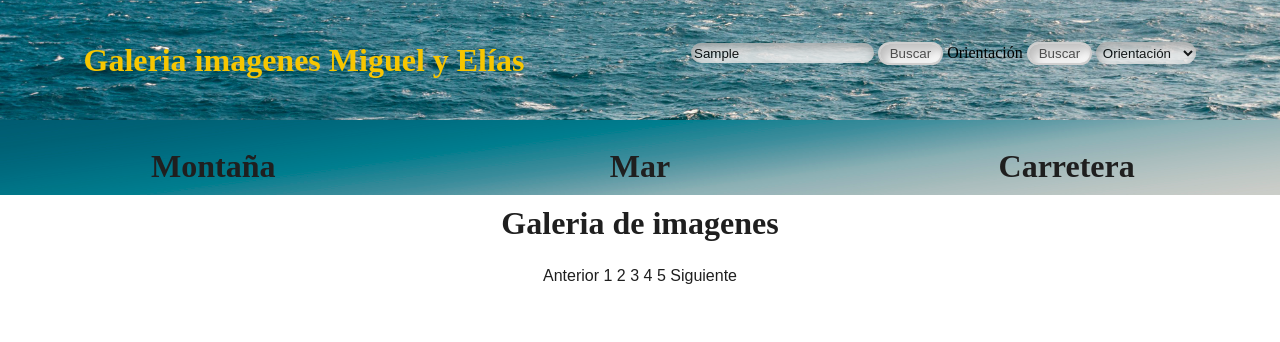
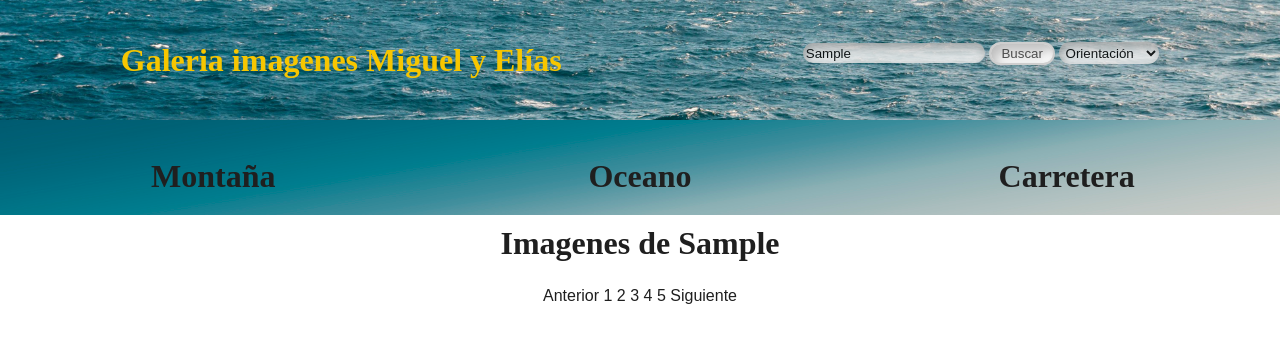
Before and after one commit to EliasBM98/trabajo-final-galeria-pexels, a plain HTML site: page index.html in a window 1280 px wide. Both pictures are taken after typing "Sample" into the empty fields and a click on the button "Buscar". Drawn offline with Linux system fonts and the light colour scheme; no server answers.

Commit message:
funcion titulo galeria

```diff
--- a/css/main.css
+++ b/css/main.css
@@ -7,7 +7,7 @@
 }
 
 
-/*---------------HEADER---------------*/
+/*---------------HEADER---------------*/ /*Forma*/
 #header{
     position:relative;
     overflow: hidden;
@@ -31,8 +31,6 @@
 
 #contenedorFotoheader{
     position:absolute;
-    display: flex;
-    flex-direction: column;
     width: 100%;
     z-index: 1;
 }
@@ -42,7 +40,7 @@
     height: 100%;
 }
 
-/*-----barra busqueda-----*/
+/*------------barra busqueda------------*/ /*Estilo*/
 #busqueda{
     border: none;
     outline: none;
@@ -63,7 +61,7 @@
 }
 
 
-/*-----boton-----*/
+/*--------------boton--------------*/ /*Estilo*/
 #submit{
     background-color: #e0e0e0;
     border-radius: 30px;
@@ -81,7 +79,7 @@
     inset -2px -2px 5px #ffffff, 2px 2px 5px #bcbcbc, -2px -2px 5px #ffffff;
 }
 
-/*-----selector-----*/
+/*--------------selector------------*/ /*Estilo*/
 #orientacion{
     border: none;
     outline: none;
@@ -103,7 +101,7 @@
 
 
 
-/*---------------CATEGORIAS---------------*/
+/*---------------CATEGORIAS---------------*/ /*Forma*/
 #coleccionCategorias{
     display: flex;
     flex-direction: row;
@@ -119,7 +117,7 @@
 }
 
 
-/*-----contenedores titulo+foto-----*/
+/*--------contenedores titulo+foto--------*/ /*Forma*/
 .categorias{
     position: relative;
     z-index: 2;
@@ -131,7 +129,7 @@
     margin: 10px;
 }
 
-/*-----fotos-----*/
+/*--------------fotos---------------*/ /*Estilo*/
 .fotosCategoria{
     max-width: 100%;
     border-radius: 5px;
@@ -143,7 +141,7 @@
 }
 
 
-/*-----fondo degradado-----*/
+/*----------fondo degradado----------*/ /*Forma*/
 
 #contenedorFotocategorias{
     position:absolute;
@@ -158,7 +156,7 @@
     height: 100%;
 }
 
-/*-----titulos-----*/
+/*-----titulos-----*/ /*Forma*/
 .titulosFoto{
     display: flex;
     align-items: end;
@@ -166,7 +164,7 @@
 
 
 
-/*---------------GALERIA---------------*/
+/*---------------GALERIA---------------*/ /*Forma*/
 .galeria{
     width: 100vw;
     display:flex;
@@ -179,6 +177,7 @@
 
 .galeria > * {
     border-radius: 5px;
+
 }
 
 #tituloGaleria{
@@ -189,11 +188,9 @@
 
 
 
-/*---------------PAGINACION---------------*/
+/*---------------PAGINACION---------------*/ /*Forma*/
 .paginacion{
     text-align: center;
-
-
     margin: 15px;
 }
 .pagina{
@@ -204,12 +201,14 @@
 
 
 
-/*---------------TIPOGRAFIA---------------*/
+/*---------------TIPOGRAFIA---------------*/ /*Estilo*/
 .h1{
     color: rgb(247, 198, 0);
     font-family: 'Times New Roman', Times, serif;
 }
 .h2{
+    text-align: center;
+    margin: 10px;
     color: rgb(31, 31, 31);
     font-family: 'Times New Roman', Times, serif;
 
@@ -225,7 +224,10 @@
 
 
 
-/*---------------768px---------------*/
+
+/*------------------------------------
+-----------------768px----------------
+--------------------------------------*/
 @media screen and (min-width: 768px){
 
     .categorias{
@@ -236,7 +238,10 @@
 
 /*768px*/
 
-/*---------------992px---------------*/
+
+/*------------------------------------
+-----------------992px----------------
+--------------------------------------*/
 @media screen and (min-width: 992px){
 
     .categorias{
@@ -250,7 +255,10 @@
 
 /*992px*/
 
-/*---------------1200px---------------*/
+
+/*------------------------------------
+-----------------1200px---------------
+--------------------------------------*/
 @media screen and (min-width: 1200px){
 
     .categorias{
--- a/index.html
+++ b/index.html
@@ -21,9 +21,6 @@
                     <input type="text" id="busqueda" name="busqueda" placeholder="Busca tu foto...">
                 <label for="submit"></label>
                     <button id="submit">Buscar</button>
-                <label for="selector">Orientación</label>
-
-                    <button id="submit" name="submit">Buscar</button>
                 <label for="selector"></label>
 
                     <select name="orientacion" id="orientacion">
@@ -65,7 +62,7 @@
 
             </div>
 
-            <h2 id="titulo2" class="titulosFoto h2">Mar</h2>
+            <h2 id="titulo2" class="titulosFoto h2">Oceano</h2>
 
         </article>
 
@@ -93,7 +90,7 @@
  <!-- - - - - - - -GALERIAS- - - - - - - - - -->
     <section>
 
-        <h2 id="tituloGaleria">Galeria de imagenes</h2>
+        <h2 id="tituloGaleria"></h2>
         <article id="galeria" class="galeria" data-categoria="" data-direccion="">
 
         </article>
--- a/js/main.js
+++ b/js/main.js
@@ -12,6 +12,7 @@ const fotoCat2=document.querySelector("#front2");//mar
 const fotoCat3=document.querySelector("#front3");//carretera
 
 const galeria=document.querySelector("#galeria");
+const tituloGaleria=document.querySelector("#tituloGaleria")
 
 const paginacion=document.querySelector("#paginacion");
 const pag1=document.querySelector("#op1");
@@ -29,7 +30,7 @@ let pagina_inicio=1;
 let imagenes_totales=0;
 
 contDescrip.addEventListener("click",(ev)=>{
-    if(ev.target.matches(`img`)){
+    if(ev.target.matches(`.fotosCategoria`)){
         let id=ev.target.dataset.categoria;
         pintarGaleriaDes(id,"");
     }
@@ -141,6 +142,12 @@ paginacion.addEventListener("click",(ev)=>{
             console.log(error.message);
         }
 
+    let palabra = `${galeria.dataset.categoria}`;
+    tituloGaleria.innerHTML=`Imagenes de ${palabra.charAt(0).toUpperCase()}${palabra.slice(1)}`
+
+
+
+
     }
 
     pintarTablaVacia(urlInicioMar);
```
